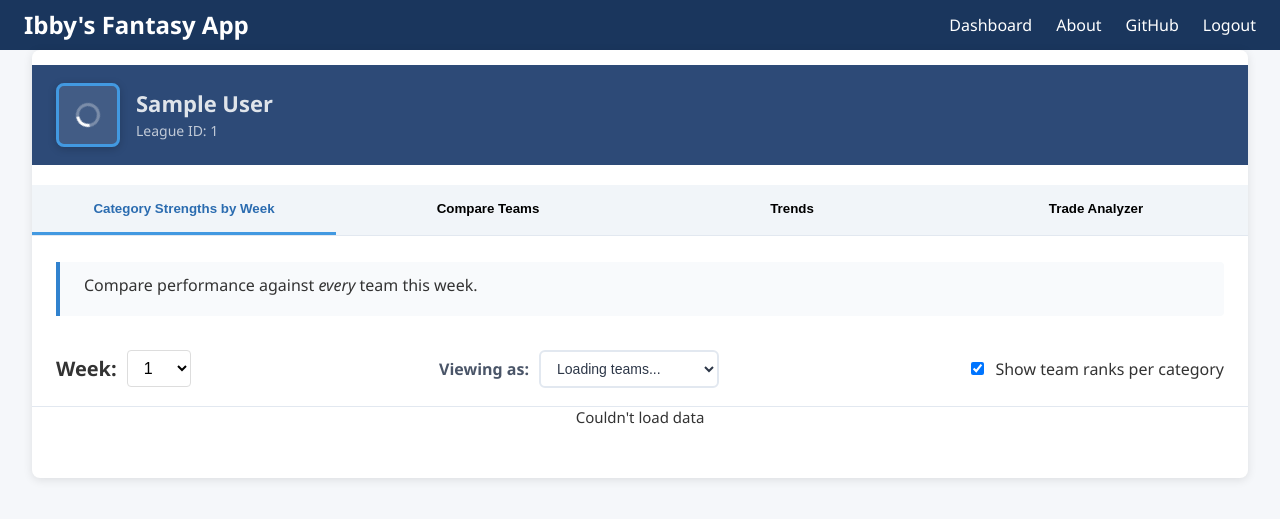
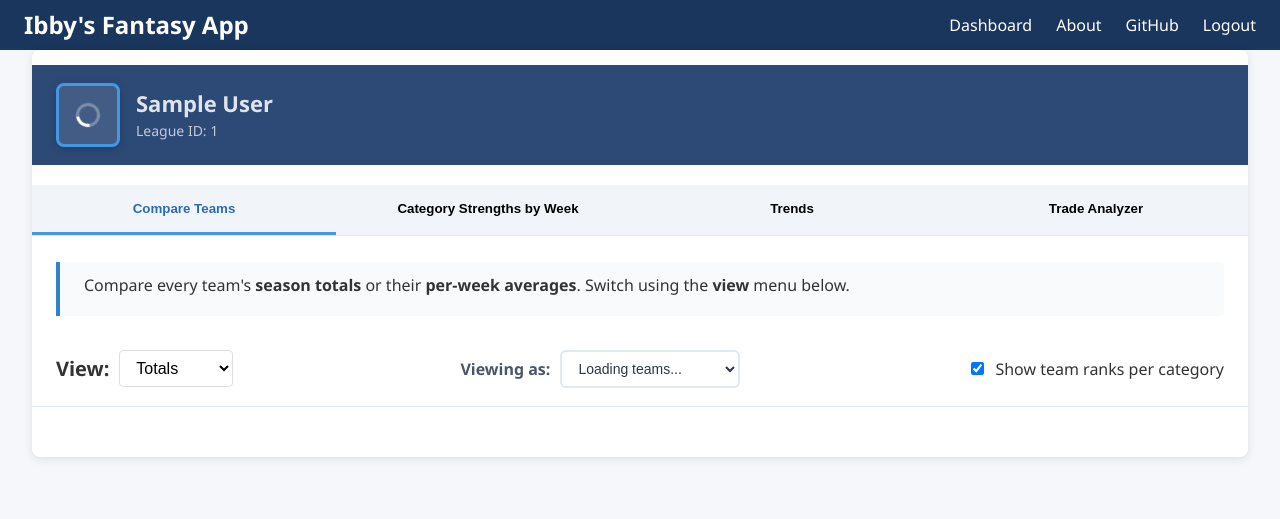
Before and after one commit to AlexIbby/fantasyBasketball, a Flask app: page /dashboard in a window 1280 px wide. Shown: the top 519 px of the page. Run offline with Flask 3, Linux system fonts and the light colour scheme; the visitor is signed in with stand-in values (Sample User, id 1); data that the repository does not hold is empty.

Commit message:
tabs reordered

```diff
--- a/templates/dashboard.html
+++ b/templates/dashboard.html
@@ -49,53 +49,11 @@
       </div>
     </header>    <!-- nav tabs -->
     <nav class="nav-tabs">
-      <button class="nav-tab active" data-target="tab-cat">Category Strengths by Week</button>
-      <button class="nav-tab"        data-target="tab-compare">Compare Teams</button>
+      <button class="nav-tab active" data-target="tab-compare">Compare Teams</button>
+      <button class="nav-tab"        data-target="tab-cat">Category Strengths by Week</button>
       <button class="nav-tab"        data-target="tab-trends">Trends</button>
-      <button class="nav-tab"        data-target="tab-trade">Trade Analyzer</button>
-    </nav><!-- ═══════════ CATEGORY STRENGTHS ═══════════ -->
-    <section id="tab-cat" class="tab-pane active">
-      <div class="info-box">
-        <div class="info-main">
-          <p>Compare performance against <em>every</em> team this week.</p>
-        </div>
-        <div id="weeklyAnalysisSummary" class="info-analysis"></div>
-      </div>
-
-      <div class="filters">
-        <div class="week-selector">
-          <span class="week-label">Week:</span>
-          <select id="weekSel"></select>
-        </div>
-
-        <div class="team-selector">
-          <span class="team-label">Viewing as:</span>
-          <select id="weeklyTeamSel" class="team-select">
-            <option value="">Loading teams...</option>
-          </select>
-        </div>
-
-        <label class="checkbox-container">
-          <input type="checkbox" id="showRanks" checked>
-          Show team ranks per category
-        </label>
-
-        <!-- view-toggle appears on mobile -->
-        <div class="view-toggle">
-          <button id="cardsView" class="active">Cards</button>
-          <button id="tableView">Table</button>
-        </div>
-      </div>
-
-      <!-- desktop table -->
-      <div class="table-container">
-        <table id="scoreTable"></table>
-      </div>
-
-      <!-- mobile cards -->
-      <div class="cards-container" id="cardsContainer"></div>
-    </section>    <!-- ═══════════ COMPARE TEAMS ═══════════ -->
-    <section id="tab-compare" class="tab-pane">
+      <button class="nav-tab"        data-target="tab-trade">Trade Analyzer</button>    </nav><!-- ═══════════ COMPARE TEAMS ═══════════ -->
+    <section id="tab-compare" class="tab-pane active">
       <div class="info-box">
         <div class="info-main">
           <p>Compare every team's <strong>season totals</strong> or their <strong>per-week averages</strong>. Switch using the <strong>view</strong> menu below.</p>
@@ -141,6 +99,48 @@
       <div class="cards-container" id="compareCardsContainer"></div>
     </section>
 
+    <!-- ═══════════ CATEGORY STRENGTHS ═══════════ -->
+    <section id="tab-cat" class="tab-pane">
+      <div class="info-box">
+        <div class="info-main">
+          <p>Compare performance against <em>every</em> team this week.</p>
+        </div>
+        <div id="weeklyAnalysisSummary" class="info-analysis"></div>
+      </div>
+
+      <div class="filters">
+        <div class="week-selector">
+          <span class="week-label">Week:</span>
+          <select id="weekSel"></select>
+        </div>
+
+        <div class="team-selector">
+          <span class="team-label">Viewing as:</span>
+          <select id="weeklyTeamSel" class="team-select">
+            <option value="">Loading teams...</option>
+          </select>
+        </div>
+
+        <label class="checkbox-container">
+          <input type="checkbox" id="showRanks" checked>
+          Show team ranks per category
+        </label>
+
+        <!-- view-toggle appears on mobile -->
+        <div class="view-toggle">
+          <button id="cardsView" class="active">Cards</button>
+          <button id="tableView">Table</button>
+        </div>
+      </div>
+
+      <!-- desktop table -->
+      <div class="table-container">
+        <table id="scoreTable"></table>
+      </div>
+
+      <!-- mobile cards -->
+      <div class="cards-container" id="cardsContainer"></div>
+    </section>
     <!-- ═══════════ TRENDS ═══════════ -->
     <section id="tab-trends" class="tab-pane">
 
```
